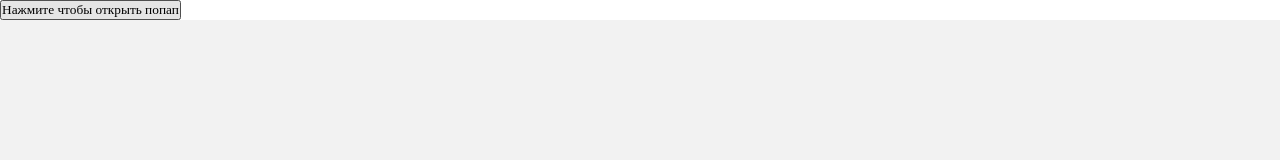
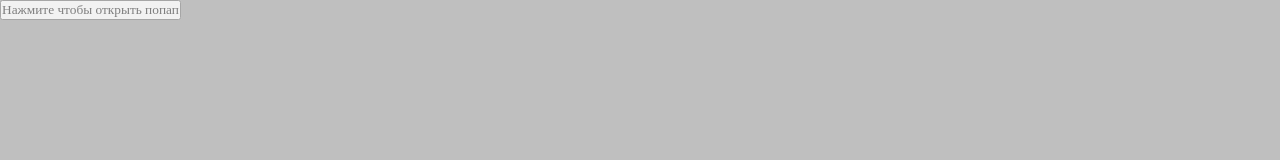
Before and after one commit to Aleks339/Korean_makeup_popup, a website: page index.html in a window 1280 px wide. Drawn offline with Linux system fonts and the light colour scheme; a web font is replaced by a local one.

Commit message:
cursor pointer for close icon and description items added and opacity of the started background changed

```diff
--- a/index.html
+++ b/index.html
@@ -61,7 +61,7 @@
                 width:100%;
                 position:fixed;
                 z-index:99;
-                opacity:0.1;
+                opacity:0.5;
                 background-color: gray;
             }
             #button_to_open_popup{
@@ -73,8 +73,10 @@
 
     <body>
 
-        <button id = "button_to_open_popup">Нажмите чтобы открыть попап</button>
-        <div id ="background_without_popup"></div>
+
+        <div id ="background_without_popup">
+            <button id = "button_to_open_popup">Нажмите чтобы открыть попап</button>
+        </div>
         <img src = "img/background.jpg" alt = "бэкграунд" id = "background_with_popup">
 
         <div id = "popap">
--- a/sass/index.scss
+++ b/sass/index.scss
@@ -24,6 +24,9 @@ $skyblue:skyblue;
         position: $relative;
         top:7px;
         left:578px;
+        &:hover{
+            cursor:$pointer;
+        }
     }
     #text_before_input{
         position: $relative;
@@ -81,7 +84,8 @@ $skyblue:skyblue;
            float:$left;
            display:$inline-block;
            &:hover{
-                background-color:darken($skyblue, 30%);
+               background-color:darken($skyblue, 30%);
+               cursor:$pointer;
            }
             p{
               font-family: $Arial;
```
Also changed, not shown: css/index.css.
